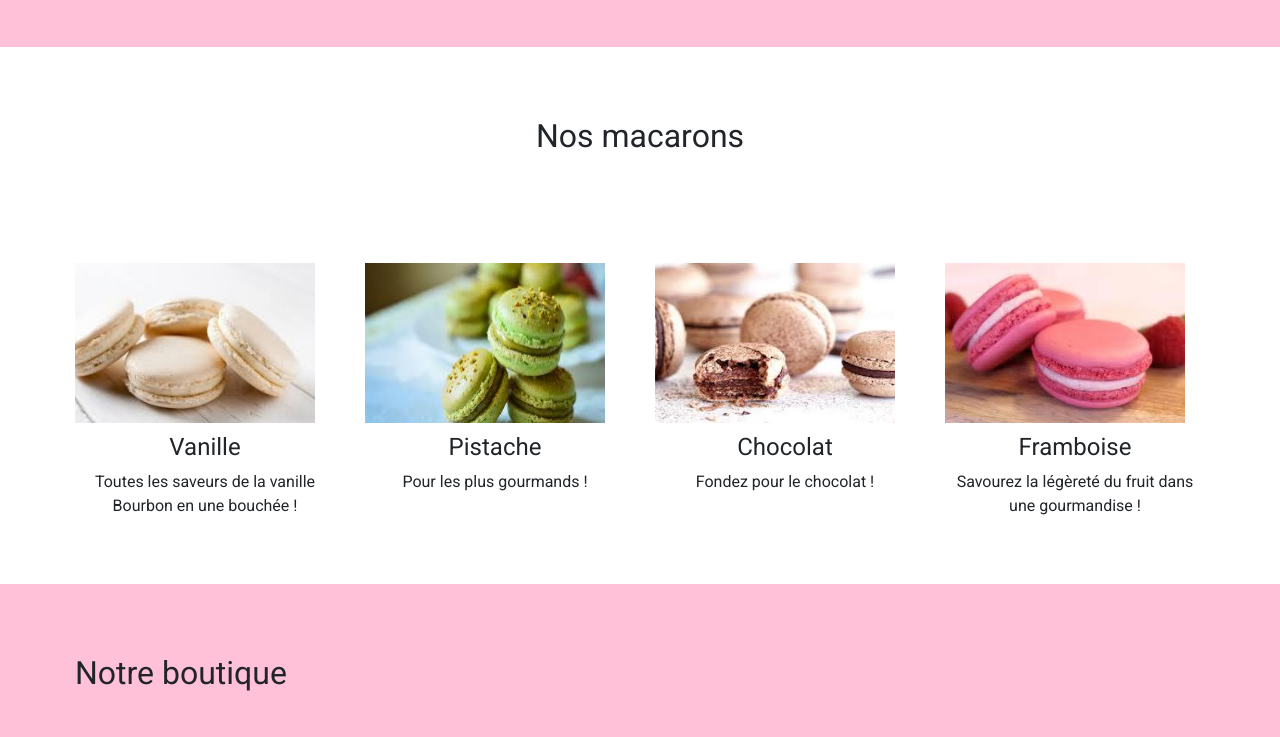
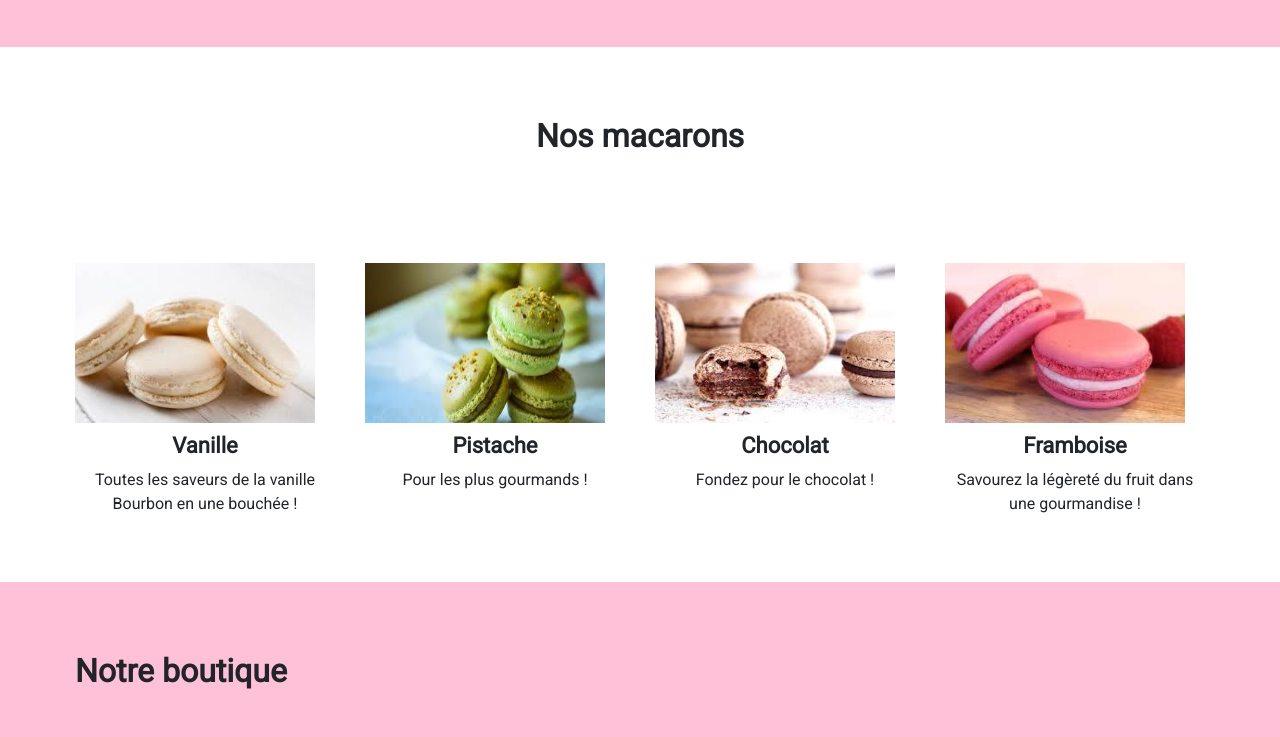
Before and after one commit to LucieOldSoul/monintegration, a plain HTML site: page public/index.html in a window 1280 px wide. Shown: the part 1734-2471 px from the top of the page. Drawn offline with nearby package versions, Linux system fonts and the light colour scheme.

Commit message:
titles font-weight bolder

```diff
--- a/css/style.css
+++ b/css/style.css
@@ -15,6 +15,9 @@ a{
 .div-padding{
     padding: 50px 75px 50px 75px;
 
+}
+h1, h2, h3{
+    font-weight: bolder;
 }
 
 .bouton{
@@ -112,8 +115,9 @@ ul{
 }
 
 h3{
-    font-size: 24px;
+    font-size: 22px;
     margin-top: 10px;
+    font-weight: bold;
 }
 
 .p-vignette{
```
